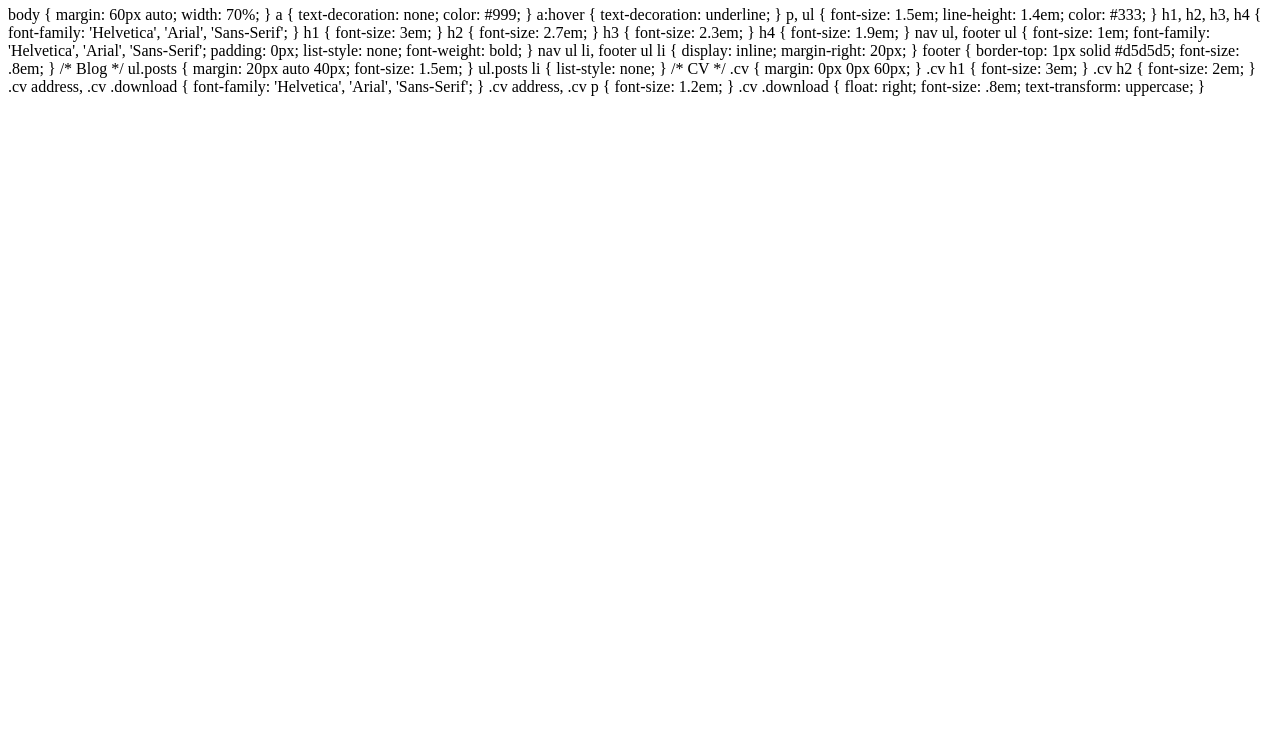
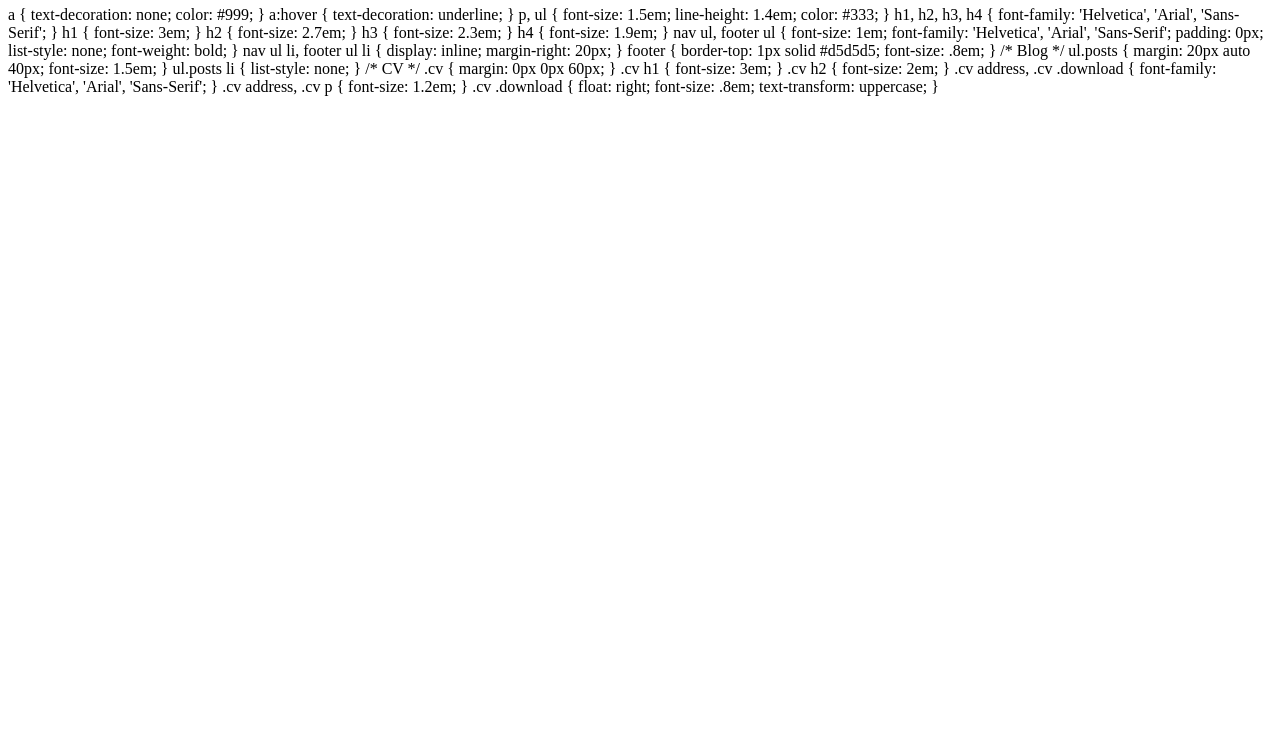
Before and after one commit to CarlosV1207/DepaulA1, a plain HTML site: page index.html in a window 1280 px wide. Shown: the part 60-800 px from the top of the page. Drawn offline with Linux system fonts and the light colour scheme.

Commit message:
Update index.html

```diff
--- a/index.html
+++ b/index.html
@@ -1,7 +1,6 @@
 <html>
   <body>
       <h1>This is my Github Pages page</h1>
-      body { margin: 60px auto; width: 70%; }
 
 a { text-decoration: none; color: #999; }
 a:hover { text-decoration: underline; }
```
